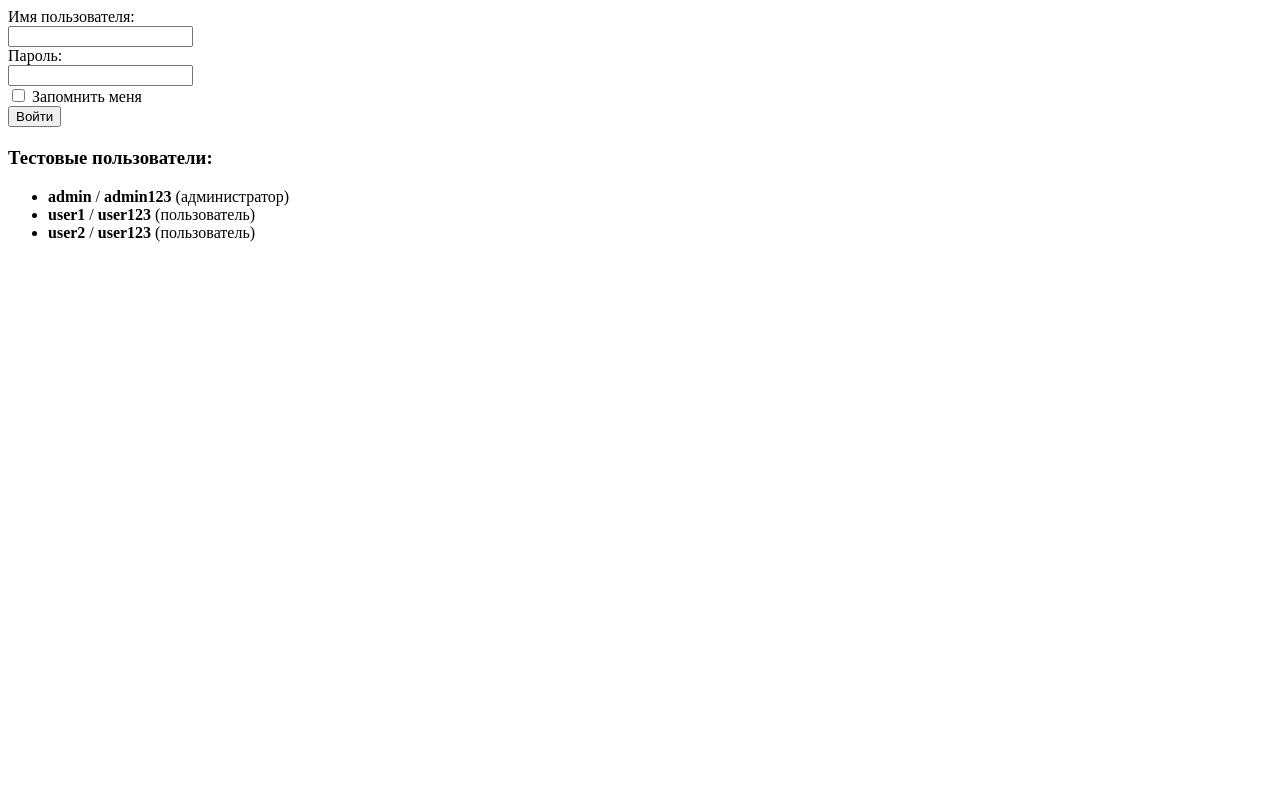
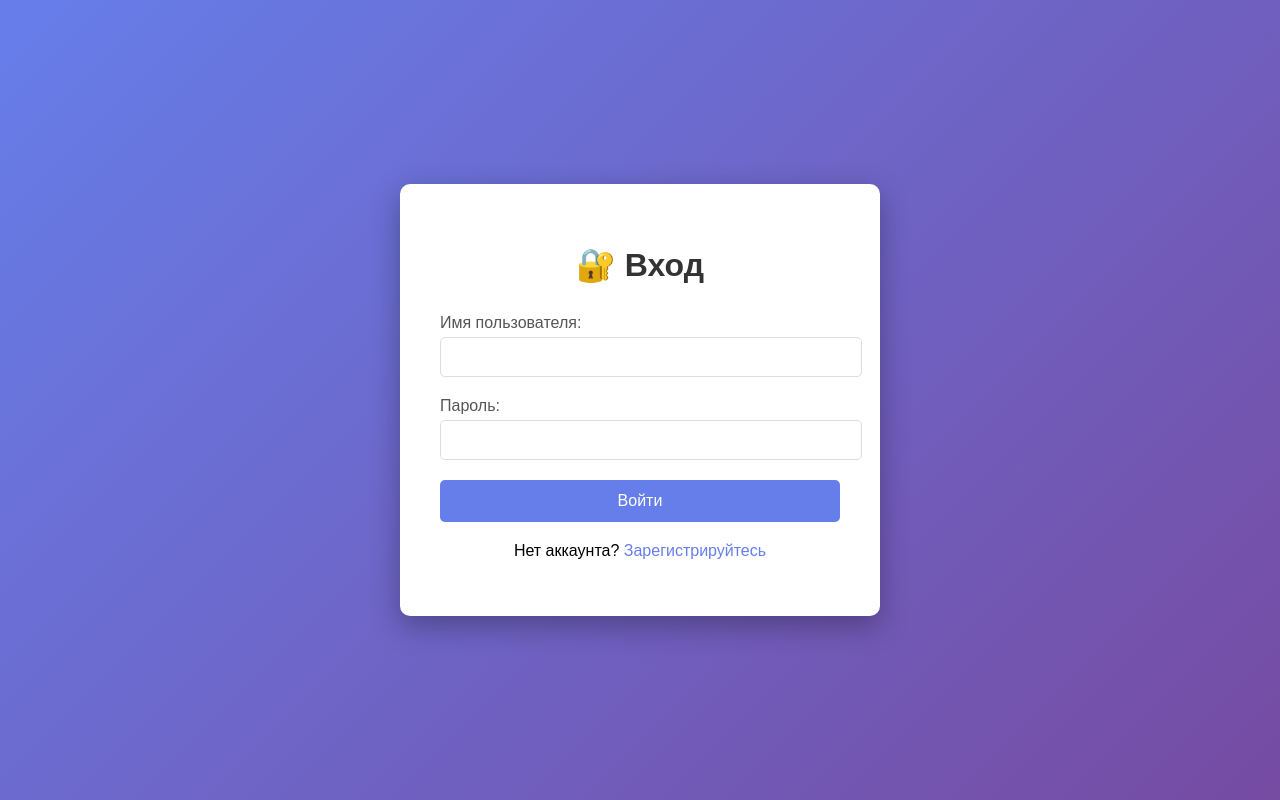
Before and after one commit to westyyk/webgenerator, a Flask app: page /login in a window 1280 px wide. Run offline with Flask 3, Linux system fonts and the light colour scheme.

Commit message:
Update login.html

```diff
--- a/templates/login.html
+++ b/templates/login.html
@@ -1,24 +1,118 @@
+<!DOCTYPE html>
+<html lang="ru">
+<head>
+    <meta charset="UTF-8">
+    <meta name="viewport" content="width=device-width, initial-scale=1.0">
+    <title>Вход - Менеджер паролей</title>
+    <style>
+        body {
+            font-family: Arial, sans-serif;
+            background: linear-gradient(135deg, #667eea 0%, #764ba2 100%);
+            margin: 0;
+            padding: 0;
+            display: flex;
+            justify-content: center;
+            align-items: center;
+            min-height: 100vh;
+        }
+        .container {
+            background: white;
+            padding: 40px;
+            border-radius: 10px;
+            box-shadow: 0 10px 30px rgba(0,0,0,0.3);
+            width: 100%;
+            max-width: 400px;
+        }
+        h1 {
+            text-align: center;
+            color: #333;
+            margin-bottom: 30px;
+        }
+        .form-group {
+            margin-bottom: 20px;
+        }
+        label {
+            display: block;
+            margin-bottom: 5px;
+            color: #555;
+        }
+        input[type="text"],
+        input[type="password"] {
+            width: 100%;
+            padding: 10px;
+            border: 1px solid #ddd;
+            border-radius: 5px;
+            font-size: 16px;
+        }
+        button {
+            width: 100%;
+            padding: 12px;
+            background: #667eea;
+            color: white;
+            border: none;
+            border-radius: 5px;
+            font-size: 16px;
+            cursor: pointer;
+        }
+        button:hover {
+            background: #5a6fd8;
+        }
+        .flash-messages {
+            margin-bottom: 20px;
+        }
+        .flash-success {
+            background: #d4edda;
+            color: #155724;
+            padding: 10px;
+            border-radius: 5px;
+            margin-bottom: 10px;
+        }
+        .flash-error {
+            background: #f8d7da;
+            color: #721c24;
+            padding: 10px;
+            border-radius: 5px;
+            margin-bottom: 10px;
+        }
+        .links {
+            text-align: center;
+            margin-top: 20px;
+        }
+        .links a {
+            color: #667eea;
+            text-decoration: none;
+        }
+    </style>
+</head>
+<body>
+    <div class="container">
+        <h1>🔐 Вход</h1>
+
+        <div class="flash-messages">
+            {% with messages = get_flashed_messages(with_categories=true) %}
+                {% if messages %}
+                    {% for category, message in messages %}
+                        <div class="flash-{{ category }}">{{ message }}</div>
+                    {% endfor %}
+                {% endif %}
+            {% endwith %}
+        </div>
+
         <form method="POST">
-    <div>
-        <label>Имя пользователя:</label><br>
-        <input type="text" name="username" required>
+            <div class="form-group">
+                <label for="username">Имя пользователя:</label>
+                <input type="text" id="username" name="username" required>
             </div>
-    <div>
-        <label>Пароль:</label><br>
-        <input type="password" name="password" required>
-    </div>
-    <div>
-        <input type="checkbox" name="remember" id="remember">
-        <label for="remember">Запомнить меня</label>
+            <div class="form-group">
+                <label for="password">Пароль:</label>
+                <input type="password" id="password" name="password" required>
             </div>
             <button type="submit">Войти</button>
         </form>
 
-<div style="margin-top: 20px;">
-    <h3>Тестовые пользователи:</h3>
-    <ul>
-        <li><strong>admin</strong> / <strong>admin123</strong> (администратор)</li>
-        <li><strong>user1</strong> / <strong>user123</strong> (пользователь)</li>
-        <li><strong>user2</strong> / <strong>user123</strong> (пользователь)</li>
-    </ul>
+        <div class="links">
+            <p>Нет аккаунта? <a href="{{ url_for('register') }}">Зарегистрируйтесь</a></p>
         </div>
+    </div>
+</body>
+</html>
```
Lines whose indentation alone changed are shown as unchanged.
